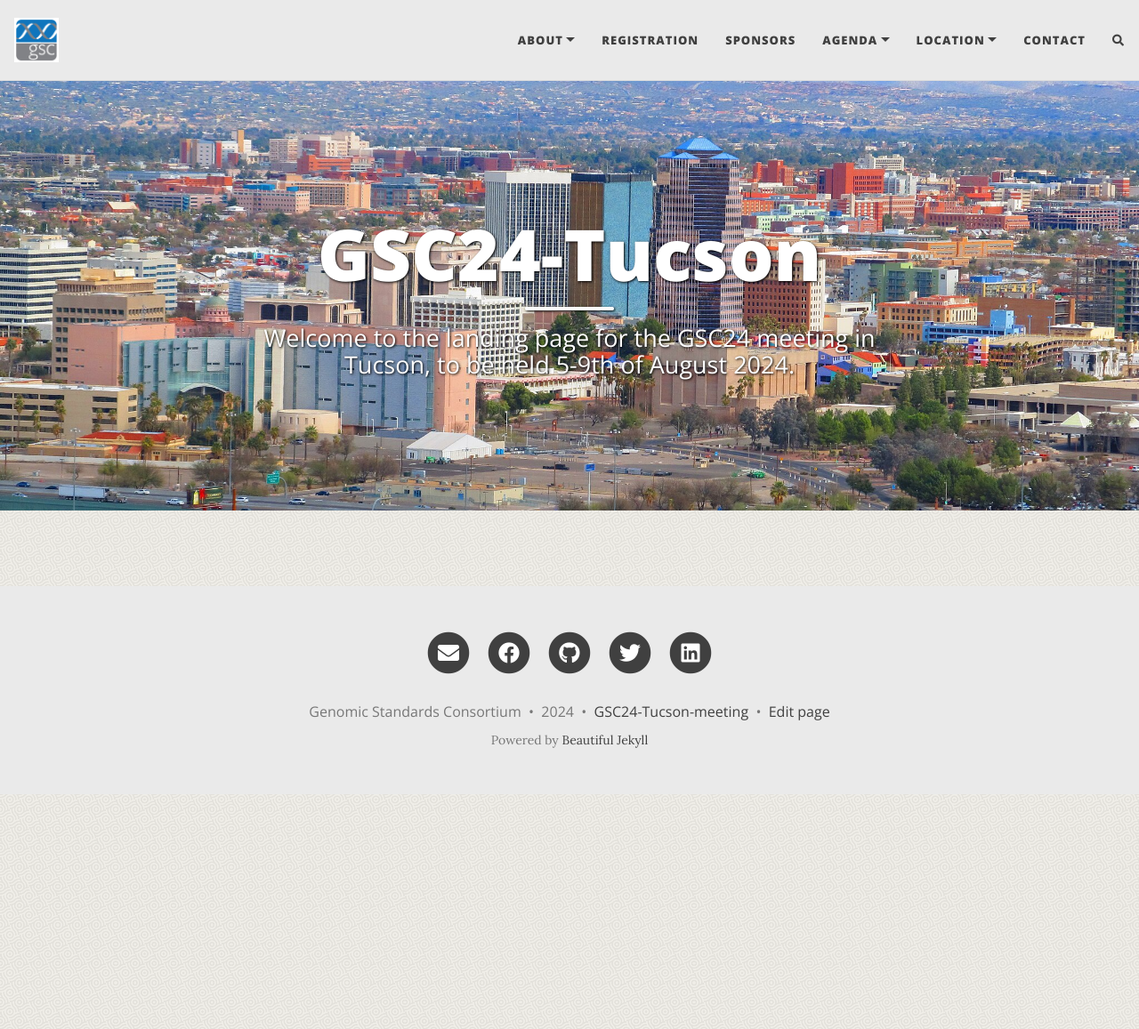
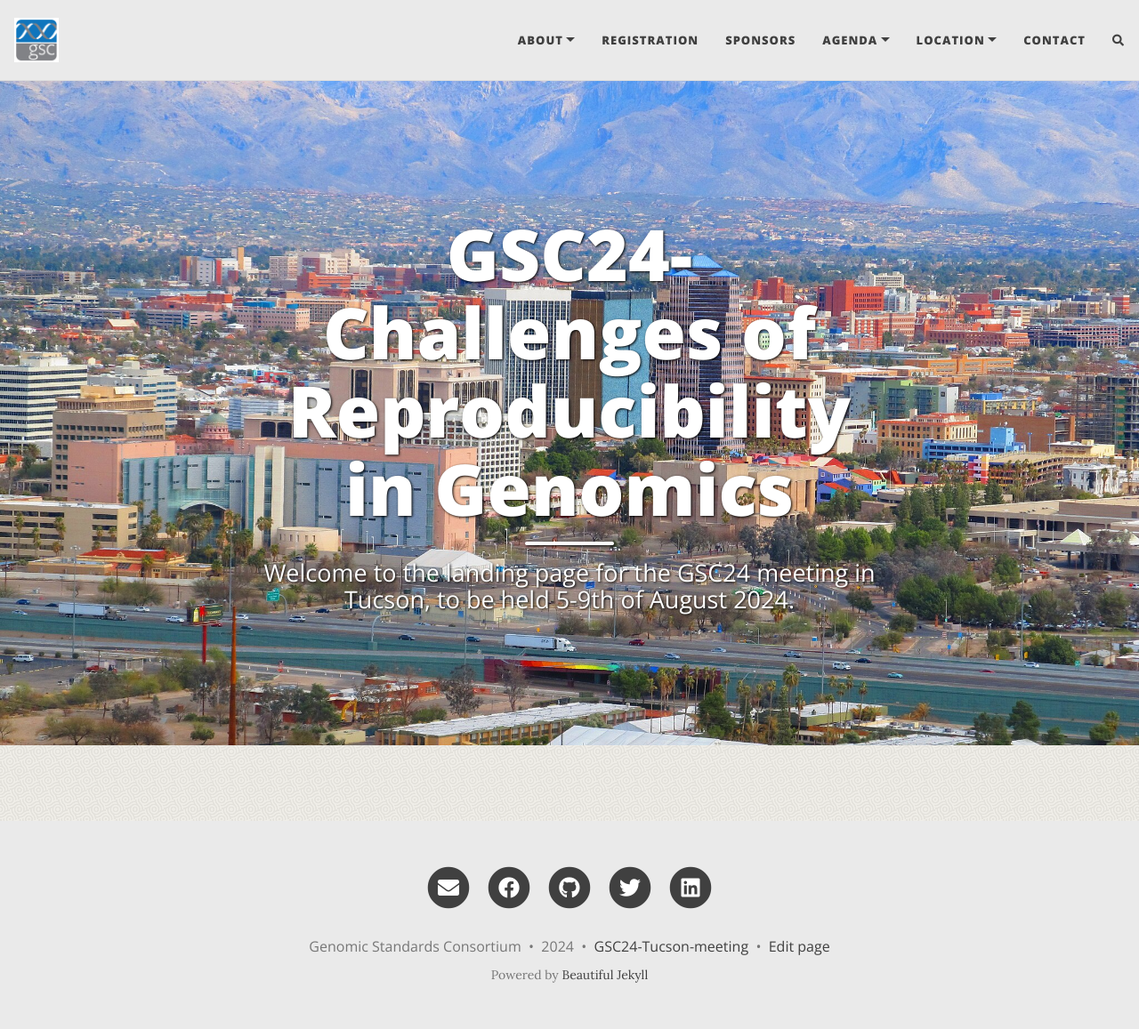
Before and after one commit to GenomicsStandardsConsortium/GSC24-Tucson, a Jekyll site: the page built from index.html, in a window 1280 px wide and 1157 px high. Shown: the whole window at 89% size. Built offline with Jekyll 4.4.1, drawn with Linux system fonts in a browser that asks for light colours; nearby versions of some CDN libraries; the list of posts is cut into pages by our own code; comment, search, counter and statistics services are not loaded.

Commit message:
Updated conference title

```diff
--- a/index.html
+++ b/index.html
@@ -1,6 +1,6 @@
 ---
 layout: page
-title: GSC24-Tucson
+title: GSC24- Challenges of Reproducibility in Genomics
 subtitle: Welcome to the landing page for the GSC24 meeting in Tucson, to be held 5-9th of August 2024.
 cover-img: /assets/img/View_of_Tucson_from_Sentinel_Peak_2.jpg
 share-img: /assets/img/gsc_logo_sml.png
```
